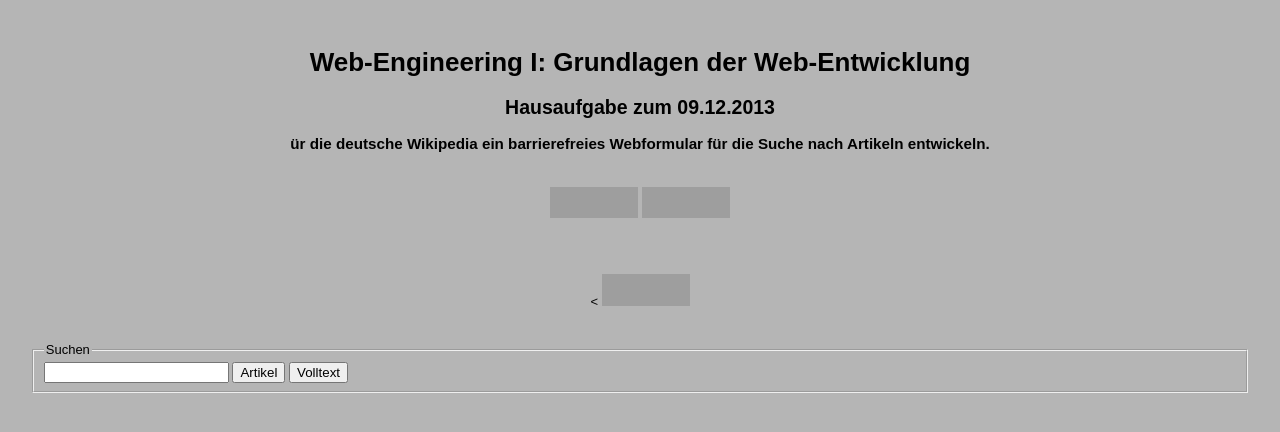
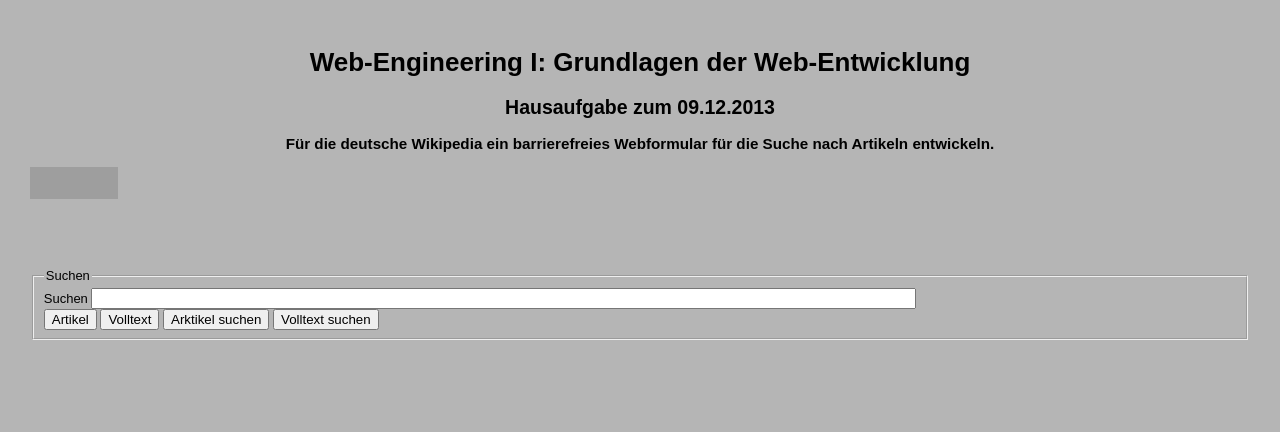
Before and after one commit to behoenig/Hausaufgabe_Kap7, a plain HTML site: page index.html in a window 1280 px wide. Drawn offline with Linux system fonts and the light colour scheme; grey boxes are pictures that could not be loaded.

Commit message:
Schritt 1

```diff
--- a/index.html
+++ b/index.html
@@ -10,18 +10,8 @@
 <body>
 <h1>Web-Engineering I: Grundlagen der Web-Entwicklung</h1>
 <h2>Hausaufgabe zum 09.12.2013</h2>
-<h3>ür die deutsche Wikipedia ein barrierefreies Webformular für die Suche nach Artikeln entwickeln.</h3>
+<h3>Für die deutsche Wikipedia ein barrierefreies Webformular für die Suche nach Artikeln entwickeln.</h3>
 
-<p>    <a href="http://validator.w3.org/check?uri=http%3A%2F%2Fheinzberndhoenig.cloudcontrolled.com%2F"><img
-          src="http://www.w3.org/Icons/valid-xhtml10"
-          alt="Valid XHTML 1.0!" height="31" width="88" /></a>
-
-      <a href="http://jigsaw.w3.org/css-validator/validator?uri=http%3A%2F%2Fheinzberndhoenig.cloudcontrolled.com%2F"><img
-          src="http://www.w3.org/Icons/valid-css2"
-          alt="CSS Validation Service" height="31" width="88" /></a>
-</p>
-
-<p><
 
 <a href="http://www.w3.org/WAI/WCAG1AAA-Conformance"
       title="Explanation of Level Triple-A Conformance">
@@ -36,9 +26,14 @@
 <form action="http://de.wikipedia.org/wiki/Spezial:Suche">
    <fieldset>
       <legend>Suchen</legend>
-      <input type="text"   name="search" value="" />
+      <label for="search" class="left">Suchen</label>
+      <input type="text" id="search"  name="search" size="100" value="" />
+      <br />
       <input type="submit" name="go" value="Artikel"/>
       <input type="submit" name="fulltext" value="Volltext" />
+
+      <button type="submit" class="left" name="go" value="Artikel">Arktikel suchen </button>
+      <button type="submit" class="right" name="fulltext" value="Volltext">Volltext suchen </button>
    </fieldset>
 </form>
 
```
